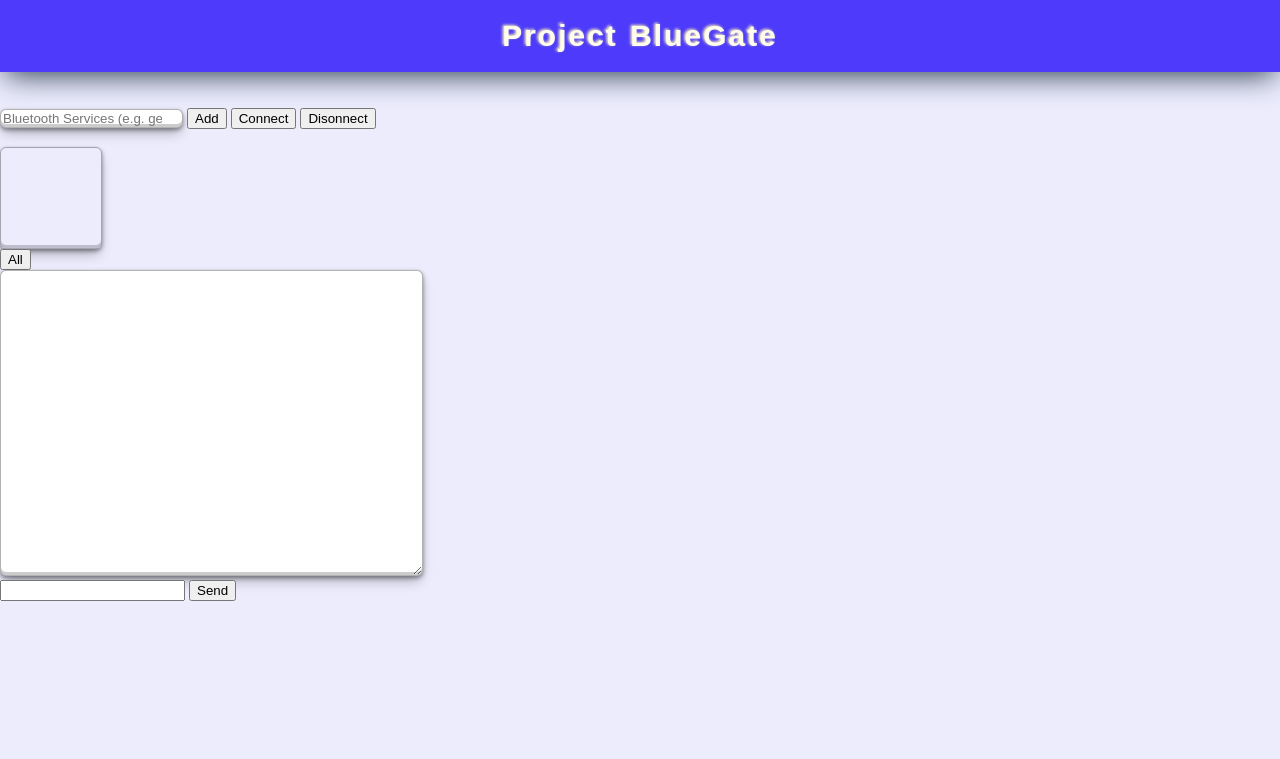
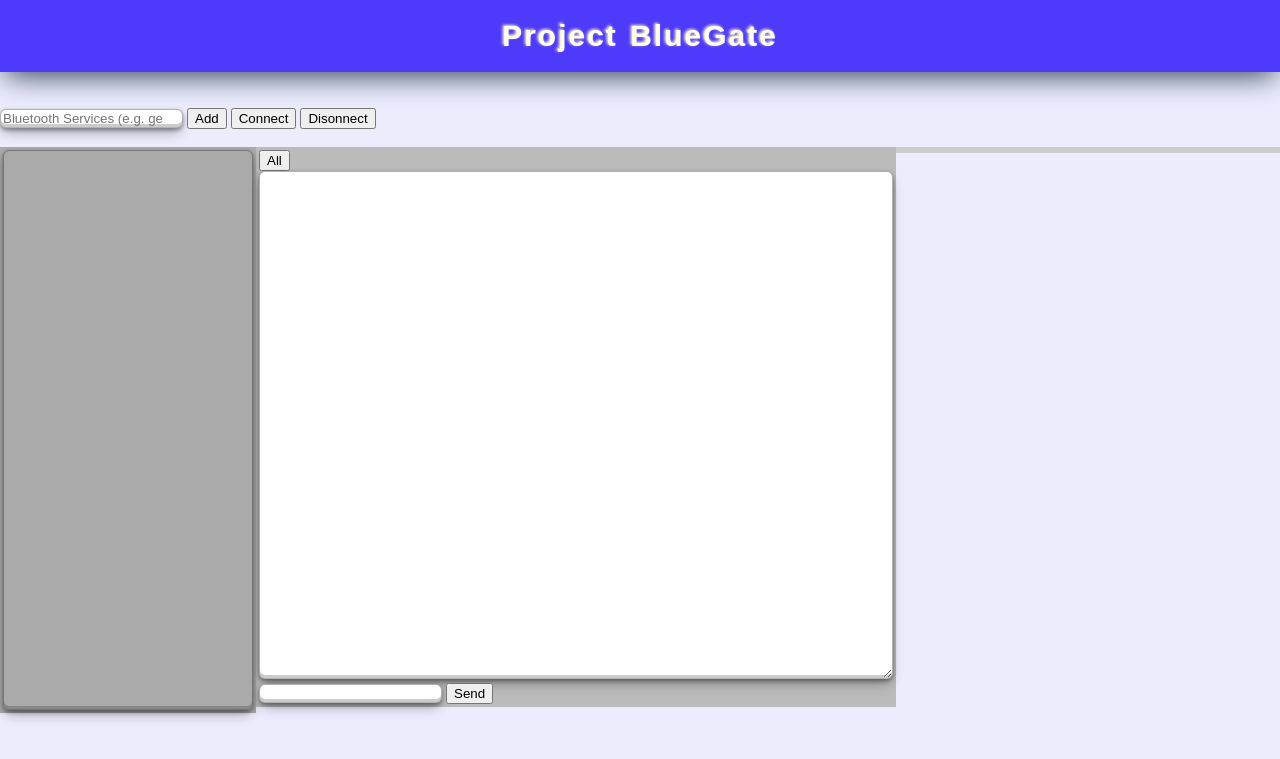
Before and after one commit to an36/Project_BlueGate, a PHP site: page / in a window 1280 px wide. Shown: the top 759 px of the page. Run offline with PHP 8.4, Linux system fonts and the light colour scheme.

Commit message:
columns, their heights, and page height

```diff
--- a/src/css/main.css
+++ b/src/css/main.css
@@ -1,6 +1,17 @@
+:root{
+    --columnPadding: 3px;
+}
+
+*{
+    box-sizing: border-box;
+    /* height: 100vh; */
+}
+
 body{
     margin: 0;
     background-color: #ececfd;
+    height: 100%;
+    /* overflow: hidden; */
 }
 
 .topNavBar{
@@ -44,13 +55,43 @@ body{
     z-index: 2;
 }
 
+.column1{
+    float: left;
+    width: 20%;
+    height: 100%;
+    padding: var(--columnPadding);
+}
+.column2{
+    float: left;
+    width: 50%;
+    height: 100%;
+    padding: var(--columnPadding);
+}
+.column3{
+    float: left;
+    width: 30%;
+    height: 100%;
+    padding: var(--columnPadding);
+}
+.row:after {
+    content: "";
+    display: table;
+    clear: both;
+}
+
 .devlist{
     display: flex;
+    position: relative;
     /* border: 1px solid black; */
-    height: 100px;
-    width: 100px;
+    height: calc(100vh - 30vh);
+    width: 100%;
 }
 
 .tab{
     display: flex;
 }
+
+.terminal{
+    width: 100%;
+    height: calc(100vh - 36.44vh);
+}
--- a/src/index.html
+++ b/src/index.html
@@ -23,16 +23,26 @@
     <button id="addRmServsbtn">Add</button>
     <button id="connbtn">Connect</button>
     <button id="discobtn">Disonnect</button><br><br>
-    <div class="devlist boxes" id="devlist">
 
+    <div class="row">
+        <div class="column1" style="background-color:#aaa;">
+            <div class="devlist boxes" id="devlist"></div>
+        </div>
+
+        <div class="column2" style="background-color:#bbb;">
+            <div class="tab" id="tab">
+                <button id="tabbtn0">All</button>
+            </div>
+            <!-- <textarea class="boxes" readonly name="terminal1" id="terminal1" cols="50" rows="20"></textarea><br> -->
+            <textarea class="boxes terminal" readonly name="terminal1" id="terminal1"></textarea><br>
+            <input type="text" id="sendtext" class="boxes"> <button id="sendbtn">Send</button>
+        </div>
+
+        <div class="column3" style="background-color:#ccc;">
+
+        </div>
     </div>
-    <div class="tab" id="tab">
-        <button id="tabbtn0">All</button>
-    </div>
+
     <!-- <textarea readonly name="terminal1" id="terminal1" cols="50" rows="20">okay&#10;ok&#10;foo</textarea><br> -->
-    <textarea class="boxes" readonly name="terminal1" id="terminal1" cols="50" rows="20"></textarea><br>
-    <input type="text" id="sendtext"> <button id="sendbtn">Send</button>
-
-
 </body>
 </html>
```
